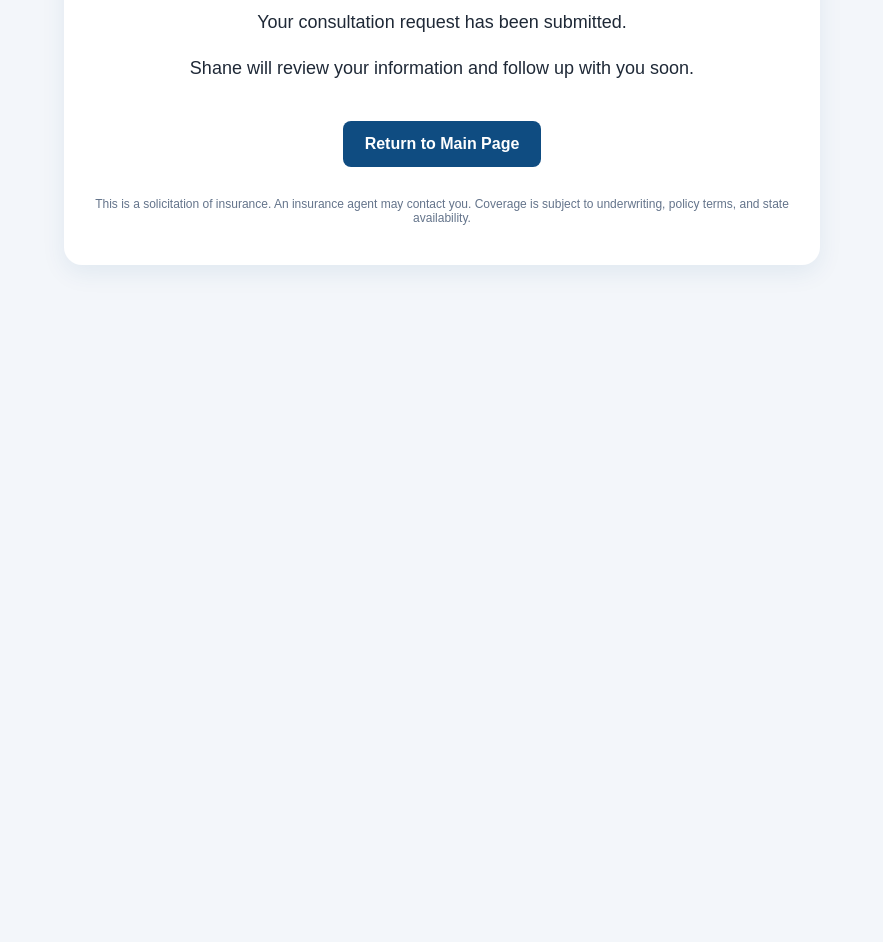
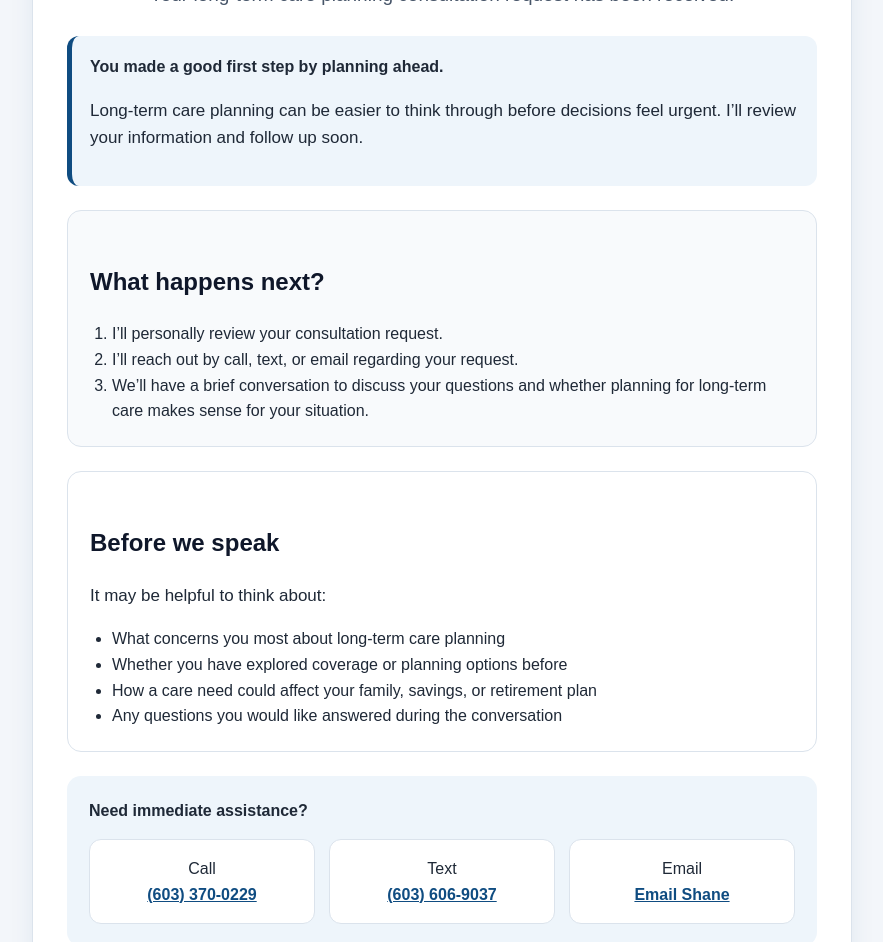
Before and after one commit to sduffy1144-maker/ltc-landing-page, a plain HTML site: page thank-you.html in a window 1280 px wide. Shown: the part 177-1119 px from the top of the page, without its empty margins (198-1081 px from the left). Before the commit the page ends 800 px from the top, so only its background shows below. Drawn offline with Linux system fonts and the light colour scheme.

Commit message:
improve thank you page

```diff
--- a/thank-you.html
+++ b/thank-you.html
@@ -1,40 +1,124 @@
 <!DOCTYPE html>
 <html lang="en">
 <head>
-  <meta charset="UTF-8">
-  <meta name="viewport" content="width=device-width, initial-scale=1.0">
-  <title>Thank You</title>
+  <meta charset="UTF-8" />
+  <meta name="viewport" content="width=device-width, initial-scale=1.0" />
+  <title>Thank You | Long-Term Care Planning</title>
+
   <style>
     body {
       margin: 0;
       font-family: Arial, sans-serif;
       background: #f3f6fa;
       color: #1f2937;
+      line-height: 1.6;
     }
 
     .container {
-      max-width: 700px;
-      margin: 60px auto;
+      max-width: 820px;
+      margin: 0 auto;
+      padding: 42px 22px;
+    }
+
+    .card {
       background: white;
-      padding: 40px 28px;
+      border: 1px solid #dbe3ec;
       border-radius: 18px;
+      padding: 34px;
+      box-shadow: 0 8px 24px rgba(15, 76, 129, 0.08);
       text-align: center;
-      box-shadow: 0 8px 24px rgba(15, 76, 129, 0.08);
     }
 
     h1 {
       color: #0f172a;
-      font-size: 34px;
+      font-size: 38px;
+      margin: 0 0 12px;
+    }
+
+    h2 {
+      color: #0f172a;
+      margin-top: 30px;
+      font-size: 24px;
     }
 
     p {
-      font-size: 18px;
-      line-height: 1.6;
+      font-size: 17px;
+    }
+
+    .subheadline {
+      color: #475569;
+      font-size: 19px;
+      margin-bottom: 26px;
+    }
+
+    .success-box {
+      background: #eef5fb;
+      border-left: 5px solid #0f4c81;
+      border-radius: 12px;
+      padding: 18px;
+      text-align: left;
+      margin: 24px 0;
+    }
+
+    .steps {
+      text-align: left;
+      background: #f8fafc;
+      border: 1px solid #dbe3ec;
+      border-radius: 14px;
+      padding: 22px;
+      margin: 24px 0;
+    }
+
+    .steps ol {
+      padding-left: 22px;
+      margin-bottom: 0;
+    }
+
+    .prep-box {
+      text-align: left;
+      background: #ffffff;
+      border: 1px solid #dbe3ec;
+      border-radius: 14px;
+      padding: 22px;
+      margin: 24px 0;
+    }
+
+    .prep-box ul {
+      padding-left: 22px;
+      margin-bottom: 0;
+    }
+
+    .contact-box {
+      background: #eef5fb;
+      border-radius: 14px;
+      padding: 22px;
+      margin: 24px 0;
+      text-align: left;
+    }
+
+    .contact-grid {
+      display: grid;
+      grid-template-columns: repeat(3, 1fr);
+      gap: 14px;
+      margin-top: 16px;
+    }
+
+    .contact-card {
+      background: white;
+      border: 1px solid #dbe3ec;
+      border-radius: 12px;
+      padding: 16px;
+      text-align: center;
+    }
+
+    a {
+      color: #0f4c81;
+      font-weight: bold;
     }
 
     .button {
       display: inline-block;
-      margin-top: 20px;
+      margin-top: 18px;
       padding: 14px 22px;
       background: #0f4c81;
       color: white;
@@ -43,31 +127,116 @@
       font-weight: bold;
     }
 
+    .button:hover {
+      background: #0b3d68;
+    }
+
+    .advisor {
+      margin-top: 28px;
+      color: #475569;
+      font-size: 14px;
+    }
+
     .footer {
-      margin-top: 30px;
+      margin-top: 28px;
       font-size: 12px;
       color: #64748b;
+      border-top: 1px solid #dbe3ec;
+      padding-top: 18px;
+      text-align: left;
+    }
+
+    @media (max-width: 760px) {
+      .container {
+        padding: 24px 14px;
+      }
+
+      .card {
+        padding: 26px 20px;
+      }
+
+      h1 {
+        font-size: 32px;
+      }
+
+      .contact-grid {
+        grid-template-columns: 1fr;
+      }
     }
   </style>
 </head>
 
 <body>
   <div class="container">
+    <main class="card">
       <h1>Thank You</h1>
 
-    <p>
-      Your consultation request has been submitted.
+      <p class="subheadline">
+        Your long-term care planning consultation request has been received.
       </p>
 
+      <div class="success-box">
+        <strong>You made a good first step by planning ahead.</strong>
         <p>
-      Shane will review your information and follow up with you soon.
+          Long-term care planning can be easier to think through before decisions feel urgent. I’ll review your information and follow up soon.
         </p>
+      </div>
+
+      <div class="steps">
+        <h2>What happens next?</h2>
+        <ol>
+          <li>I’ll personally review your consultation request.</li>
+          <li>I’ll reach out by call, text, or email regarding your request.</li>
+          <li>We’ll have a brief conversation to discuss your questions and whether planning for long-term care makes sense for your situation.</li>
+        </ol>
+      </div>
+
+      <div class="prep-box">
+        <h2>Before we speak</h2>
+        <p>
+          It may be helpful to think about:
+        </p>
+        <ul>
+          <li>What concerns you most about long-term care planning</li>
+          <li>Whether you have explored coverage or planning options before</li>
+          <li>How a care need could affect your family, savings, or retirement plan</li>
+          <li>Any questions you would like answered during the conversation</li>
+        </ul>
+      </div>
+
+      <div class="contact-box">
+        <strong>Need immediate assistance?</strong>
+
+        <div class="contact-grid">
+          <div class="contact-card">
+            Call<br>
+            <a href="tel:6033700229">(603) 370-0229</a>
+          </div>
+
+          <div class="contact-card">
+            Text<br>
+            <a href="sms:6036069037">(603) 606-9037</a>
+          </div>
+
+          <div class="contact-card">
+            Email<br>
+            <a href="mailto:sduffy@ft.newyorklife.com?subject=LTC%20Planning%20Consultation">Email Shane</a>
+          </div>
+        </div>
+      </div>
 
       <a class="button" href="index.html">Return to Main Page</a>
 
+      <div class="advisor">
+        Shane Duffy, CLTC®<br>
+        Financial Services Professional<br>
+        Agent, New York Life Insurance Company
+      </div>
+
       <div class="footer">
-      This is a solicitation of insurance. An insurance agent may contact you. Coverage is subject to underwriting, policy terms, and state availability.
+        This is a solicitation of insurance. An insurance agent may contact you. Long-term care insurance policies have exclusions and limitations. Coverage is subject to underwriting, policy terms, and state availability. For costs and complete details, contact your agent or the company.
       </div>
+    </main>
   </div>
 </body>
 </html>
```
Lines whose indentation alone changed are shown as unchanged.
